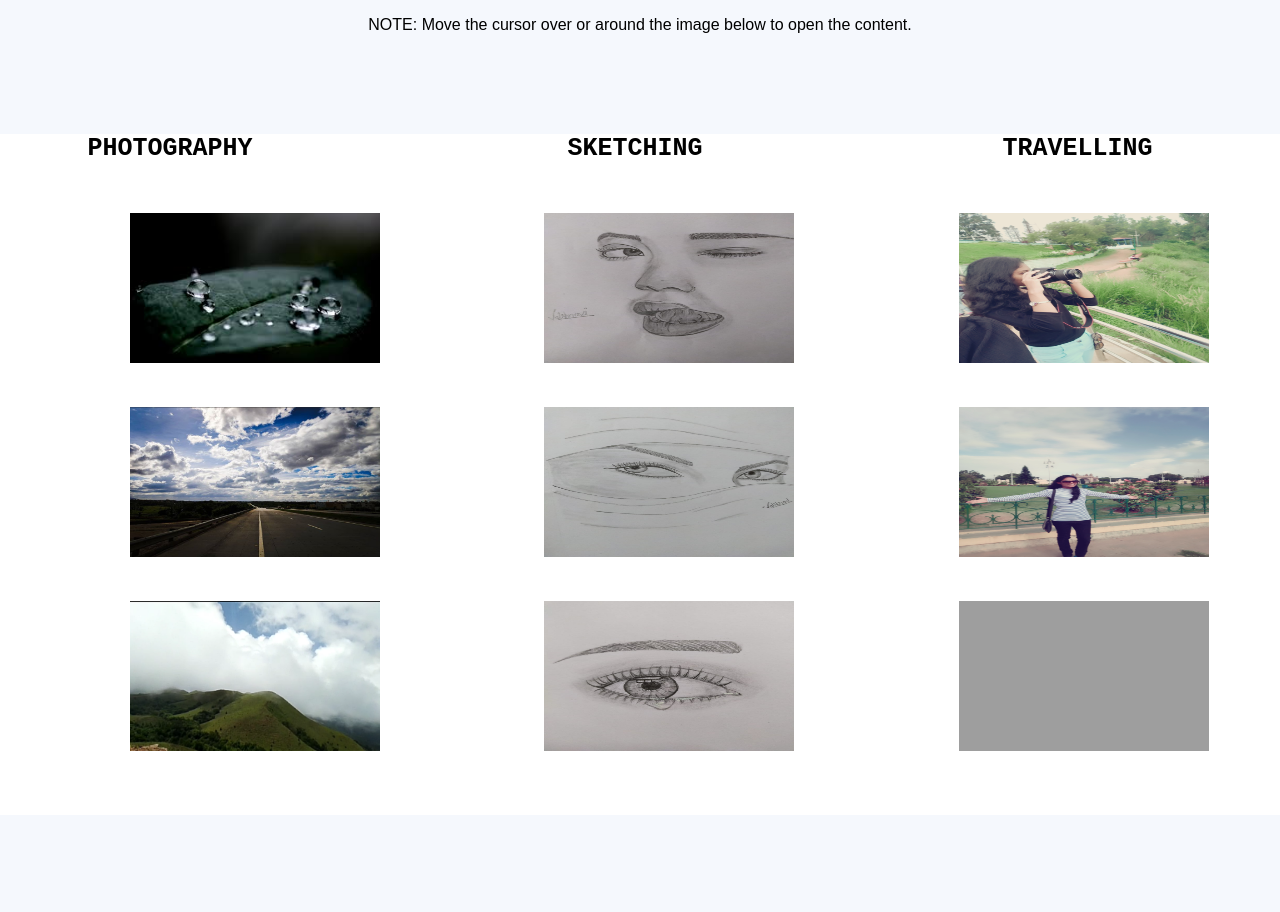
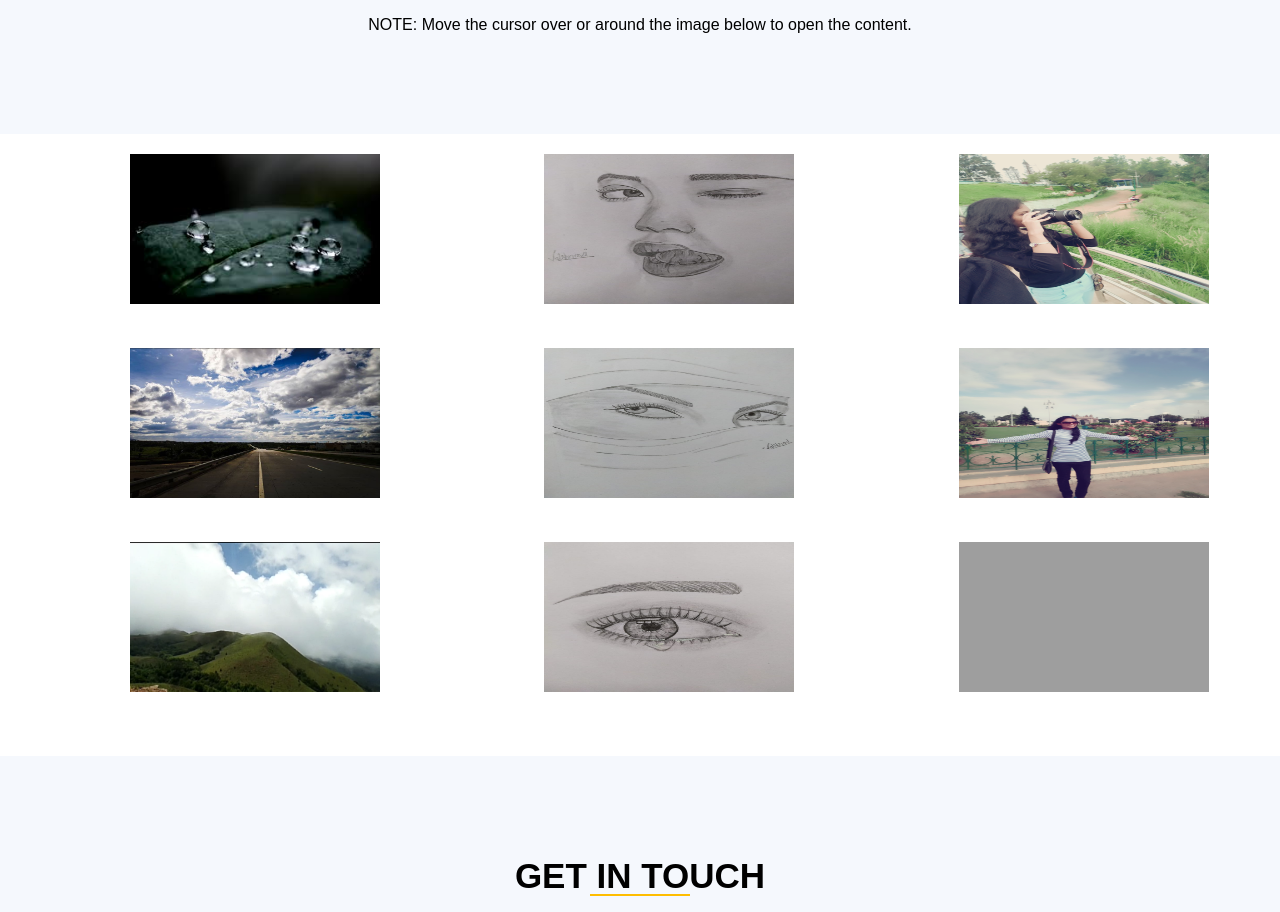
Before and after one commit to vaish1999-vb/test, a plain HTML site: page index.html in a window 1280 px wide. Shown: the part 3720-4632 px from the top of the page. Drawn offline with Linux system fonts and the light colour scheme; grey boxes are pictures that could not be loaded.

Commit message:
Update index.html

```diff
--- a/index.html
+++ b/index.html
@@ -301,14 +301,6 @@
     </section>
 
 
-    <div class="hobbyy">
-    <div class="row">
-        <div class="section-title">
-            <h1><pre class="tab">Photography                     Sketching                    Travelling</pre></h1>
-
-        </div>
-    </div>
-   </div>
 
   <div class="dropdown">
 
```
